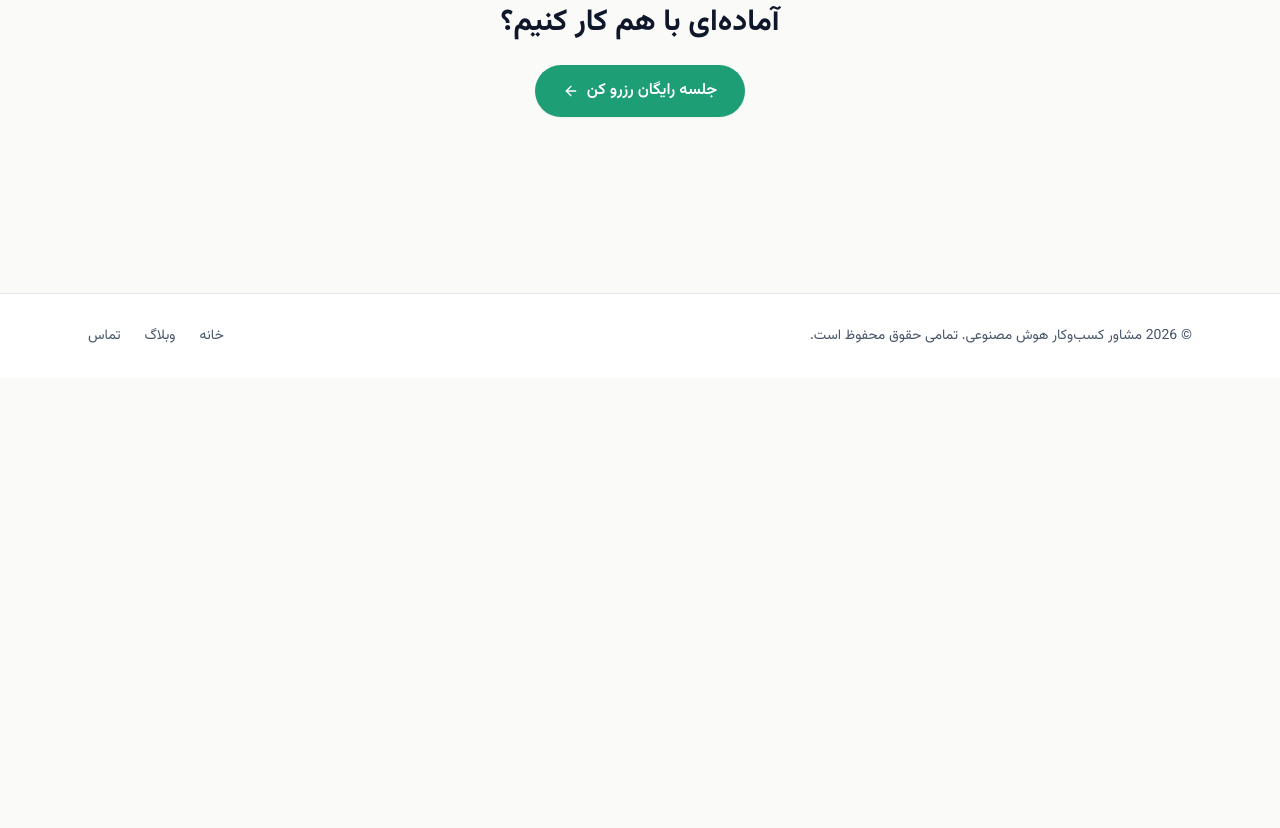
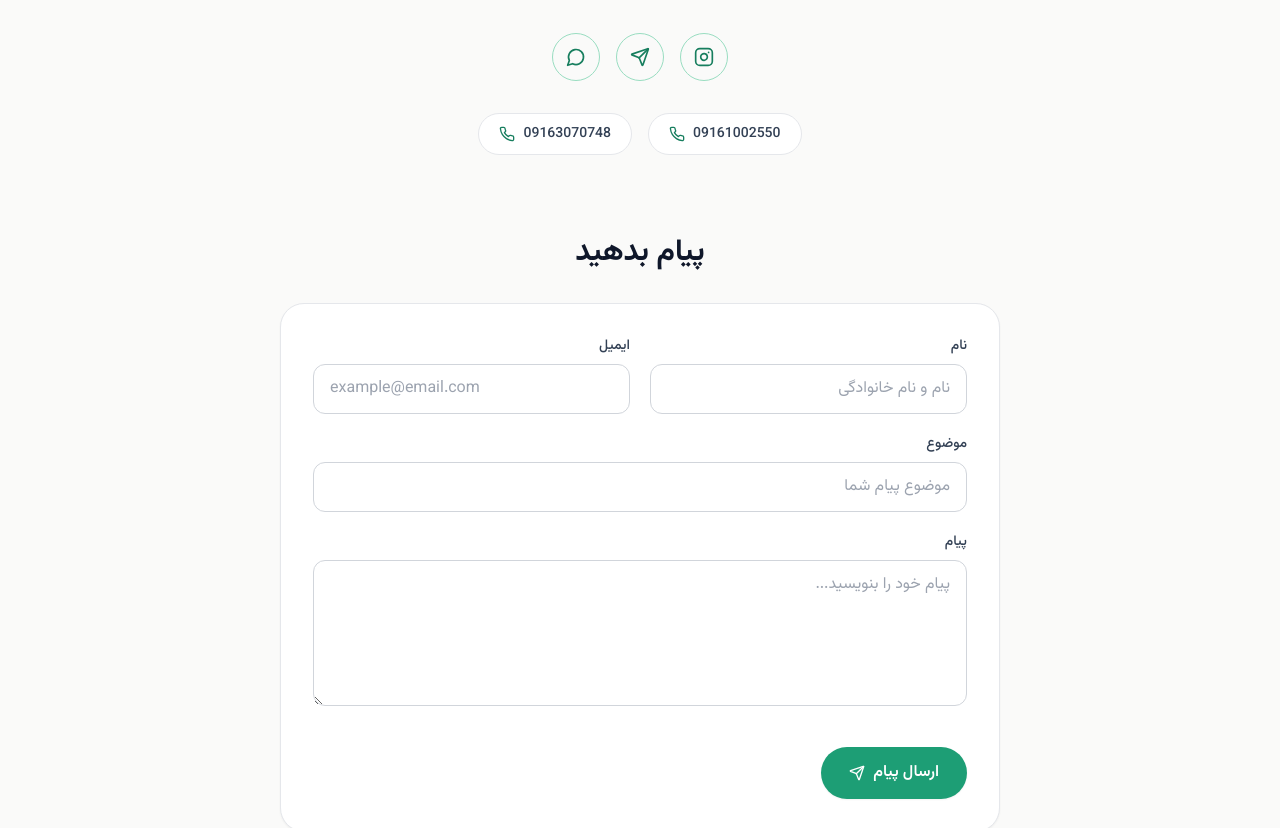
Before and after one commit to animooss-cell/personal-brand-site, a Next.js app: page /about in a window 1280 px wide. Shown: the part 3163-3991 px from the top of the page. Before the commit the page ends 3541 px from the top, so only its background shows below. Built offline with nearby package versions, Linux system fonts and the light colour scheme; no server answers; the database is empty.

Commit message:
add social links and contact form to about page

```diff
--- a/app/about/page.tsx
+++ b/app/about/page.tsx
@@ -14,9 +14,15 @@ import {
   Radio,
   Award,
   Handshake,
+  Instagram,
+  Send,
+  MessageCircle,
+  Twitter,
+  Phone,
 } from "lucide-react";
 import { createClient } from "@/lib/supabase/server";
 import { AboutContent, AboutTimelineItem, SiteSettings } from "@/lib/types";
+import AboutContactForm from "@/components/AboutContactForm";
 
 export const revalidate = 0;
 
@@ -62,6 +68,21 @@ const defaultCollaborations = [
   "شرکت فولاد خوزستان",
 ];
 
+const defaultSocialLinks: Record<string, string> = {
+  instagram: "https://www.instagram.com/startuping_ir",
+  telegram: "https://t.me/Staruping_ir",
+  whatsapp: "09161002550",
+  twitter: "",
+};
+
+const defaultPhoneNumbers = ["09161002550", "09163070748"];
+
+function toWhatsappHref(value: string) {
+  const digits = value.replace(/\D/g, "");
+  const normalized = digits.startsWith("0") ? `98${digits.slice(1)}` : digits;
+  return `https://wa.me/${normalized}`;
+}
+
 const defaultTimeline = [
   { title: "ارگانایزر رویداد ملی فرآفرین", place: "تهران، اهواز، مسجد سلیمان، شوشتر (با جهاد دانشگاهی)" },
   { title: "مدیر اجرایی نمایشگاه بزرگ استارتاپ‌های خوزستان (الکام استارز)", place: "۹۶، ۹۷، ۹۸" },
@@ -97,6 +118,23 @@ export default async function AboutPage() {
   const specialties = a?.specialties?.length ? a.specialties : defaultSpecialties;
   const collaborations = a?.collaborations?.length ? a.collaborations : defaultCollaborations;
   const timelineItems = timeline.length ? timeline : defaultTimeline;
+  const socialLinks: Record<string, string> = { ...defaultSocialLinks };
+  for (const [key, value] of Object.entries(a?.social_links ?? {})) {
+    if (value) socialLinks[key] = value;
+  }
+  const phoneNumbers = a?.phone_numbers?.length ? a.phone_numbers : defaultPhoneNumbers;
+
+  const socialItems = [
+    { key: "instagram", label: "اینستاگرام", icon: Instagram, href: socialLinks.instagram },
+    { key: "telegram", label: "تلگرام", icon: Send, href: socialLinks.telegram },
+    {
+      key: "whatsapp",
+      label: "واتساپ",
+      icon: MessageCircle,
+      href: socialLinks.whatsapp ? toWhatsappHref(socialLinks.whatsapp) : "",
+    },
+    { key: "twitter", label: "ایکس", icon: Twitter, href: socialLinks.twitter },
+  ].filter((item) => item.href);
 
   return (
     <div dir="rtl">
@@ -243,6 +281,57 @@ export default async function AboutPage() {
         </div>
       </section>
 
+      {/* شبکه‌های اجتماعی و راه‌های تماس */}
+      <section className="mx-auto max-w-3xl px-6 py-10">
+        <h2 className="mb-8 text-center text-2xl font-bold text-slate-900 md:text-3xl">
+          راه‌های ارتباطی
+        </h2>
+
+        {socialItems.length > 0 && (
+          <div className="mb-8 flex justify-center gap-4">
+            {socialItems.map((item) => {
+              const Icon = item.icon;
+              return (
+                <a
+                  key={item.key}
+                  href={item.href}
+                  target="_blank"
+                  rel="noopener noreferrer"
+                  aria-label={item.label}
+                  className="flex h-12 w-12 cursor-pointer items-center justify-center rounded-full border border-brand-200 text-brand-600 transition-colors duration-200 hover:bg-brand hover:text-white"
+                >
+                  <Icon className="h-5 w-5" aria-hidden="true" />
+                </a>
+              );
+            })}
+          </div>
+        )}
+
+        {phoneNumbers.length > 0 && (
+          <div className="flex flex-wrap justify-center gap-4">
+            {phoneNumbers.map((phone) => (
+              <a
+                key={phone}
+                href={`tel:${phone}`}
+                dir="ltr"
+                className="inline-flex cursor-pointer items-center gap-2 rounded-full border border-gray-200 bg-white px-5 py-2.5 text-sm font-medium text-slate-700 transition-colors duration-200 hover:border-brand hover:text-brand-700"
+              >
+                <Phone className="h-4 w-4 text-brand-600" aria-hidden="true" />
+                {phone}
+              </a>
+            ))}
+          </div>
+        )}
+      </section>
+
+      {/* فرم ارسال پیام */}
+      <section className="mx-auto max-w-3xl px-6 py-10">
+        <h2 className="mb-8 text-center text-2xl font-bold text-slate-900 md:text-3xl">
+          پیام بدهید
+        </h2>
+        <AboutContactForm />
+      </section>
+
       {/* CTA */}
       <section className="mx-auto max-w-3xl px-6 py-20 text-center">
         <h2 className="mb-6 text-2xl font-bold text-slate-900 md:text-3xl">
--- /dev/null
+++ b/components/AboutContactForm.tsx
@@ -0,0 +1,122 @@
+"use client";
+
+import { useState, type FormEvent } from "react";
+import { Send } from "lucide-react";
+import { createClient } from "@/lib/supabase/client";
+
+export default function AboutContactForm() {
+  const [submitting, setSubmitting] = useState(false);
+  const [submitted, setSubmitted] = useState(false);
+  const [error, setError] = useState<string | null>(null);
+
+  async function handleSubmit(e: FormEvent<HTMLFormElement>) {
+    e.preventDefault();
+    setSubmitting(true);
+    setError(null);
+
+    const form = e.currentTarget;
+    const data = new FormData(form);
+    const supabase = createClient();
+
+    const { error: insertError } = await supabase.from("contacts").insert({
+      name: data.get("name") as string,
+      email: data.get("email") as string,
+      subject: (data.get("subject") as string) || null,
+      message: data.get("message") as string,
+    });
+
+    setSubmitting(false);
+
+    if (insertError) {
+      setError("ارسال پیام با خطا مواجه شد. لطفاً دوباره تلاش کنید.");
+      return;
+    }
+
+    setSubmitted(true);
+  }
+
+  if (submitted) {
+    return (
+      <div className="rounded-3xl border border-brand-200 bg-brand-50 p-8 text-center">
+        <h3 className="mb-2 text-lg font-bold text-brand-700">پیام شما ارسال شد</h3>
+        <p className="text-sm leading-6 text-brand-700/80">به‌زودی پاسخ می‌دهم.</p>
+      </div>
+    );
+  }
+
+  return (
+    <form
+      onSubmit={handleSubmit}
+      className="rounded-3xl border border-gray-200 bg-white p-8 shadow-sm"
+    >
+      <div className="grid gap-5 md:grid-cols-2">
+        <div>
+          <label htmlFor="name" className="mb-2 block text-sm font-medium text-slate-700">
+            نام
+          </label>
+          <input
+            id="name"
+            name="name"
+            type="text"
+            required
+            className="w-full rounded-xl border border-gray-300 px-4 py-3 text-base text-slate-900 outline-none transition-colors duration-200 focus:border-brand focus:ring-2 focus:ring-brand-200"
+            placeholder="نام و نام خانوادگی"
+          />
+        </div>
+
+        <div>
+          <label htmlFor="email" className="mb-2 block text-sm font-medium text-slate-700">
+            ایمیل
+          </label>
+          <input
+            id="email"
+            name="email"
+            type="email"
+            required
+            dir="ltr"
+            className="w-full rounded-xl border border-gray-300 px-4 py-3 text-base text-slate-900 outline-none transition-colors duration-200 focus:border-brand focus:ring-2 focus:ring-brand-200"
+            placeholder="example@email.com"
+          />
+        </div>
+
+        <div className="md:col-span-2">
+          <label htmlFor="subject" className="mb-2 block text-sm font-medium text-slate-700">
+            موضوع
+          </label>
+          <input
+            id="subject"
+            name="subject"
+            type="text"
+            className="w-full rounded-xl border border-gray-300 px-4 py-3 text-base text-slate-900 outline-none transition-colors duration-200 focus:border-brand focus:ring-2 focus:ring-brand-200"
+            placeholder="موضوع پیام شما"
+          />
+        </div>
+
+        <div className="md:col-span-2">
+          <label htmlFor="message" className="mb-2 block text-sm font-medium text-slate-700">
+            پیام
+          </label>
+          <textarea
+            id="message"
+            name="message"
+            required
+            rows={5}
+            className="w-full rounded-xl border border-gray-300 px-4 py-3 text-base text-slate-900 outline-none transition-colors duration-200 focus:border-brand focus:ring-2 focus:ring-brand-200"
+            placeholder="پیام خود را بنویسید..."
+          />
+        </div>
+      </div>
+
+      {error && <p className="mt-4 rounded-xl bg-red-50 px-3 py-2 text-sm text-red-600">{error}</p>}
+
+      <button
+        type="submit"
+        disabled={submitting}
+        className="mt-8 inline-flex w-full cursor-pointer items-center justify-center gap-2 rounded-full bg-brand px-7 py-3.5 text-base font-semibold text-white shadow-sm transition-colors duration-200 hover:bg-brand-600 disabled:cursor-not-allowed disabled:opacity-70 sm:w-auto"
+      >
+        {submitting ? "در حال ارسال..." : "ارسال پیام"}
+        {!submitting && <Send className="h-4 w-4" aria-hidden="true" />}
+      </button>
+    </form>
+  );
+}
--- a/components/admin/AboutForm.tsx
+++ b/components/admin/AboutForm.tsx
@@ -31,8 +31,10 @@ export default function AboutForm({
   const [activities, setActivities] = useState(about.activities ?? []);
   const [collaborations, setCollaborations] = useState(about.collaborations ?? []);
   const [instagram, setInstagram] = useState(about.social_links?.instagram ?? "");
-  const [linkedin, setLinkedin] = useState(about.social_links?.linkedin ?? "");
+  const [telegram, setTelegram] = useState(about.social_links?.telegram ?? "");
+  const [whatsapp, setWhatsapp] = useState(about.social_links?.whatsapp ?? "");
   const [twitter, setTwitter] = useState(about.social_links?.twitter ?? "");
+  const [phoneNumbers, setPhoneNumbers] = useState(about.phone_numbers ?? []);
 
   const [timelineItems, setTimelineItems] = useState<TimelineDraftItem[]>(
     timeline.map((t) => ({ id: t.id, title: t.title, place: t.place ?? "" }))
@@ -80,7 +82,8 @@ export default function AboutForm({
         specialties: specialties.map((s) => s.trim()).filter(Boolean),
         activities: activities.map((s) => s.trim()).filter(Boolean),
         collaborations: collaborations.map((s) => s.trim()).filter(Boolean),
-        social_links: { instagram, linkedin, twitter },
+        social_links: { instagram, telegram, whatsapp, twitter },
+        phone_numbers: phoneNumbers.map((p) => p.trim()).filter(Boolean),
       })
       .eq("id", 1);
 
@@ -172,14 +175,22 @@ export default function AboutForm({
         <div className="rounded-2xl border border-gray-200 bg-white p-6">
           <h3 className="mb-4 text-sm font-bold text-slate-700">لینک‌های شبکه اجتماعی</h3>
 
-          <label className={labelClass}>اینستاگرام</label>
+          <label className={labelClass}>اینستاگرام (لینک کامل)</label>
           <input value={instagram} onChange={(e) => setInstagram(e.target.value)} dir="ltr" className={`mb-4 ${inputClass}`} />
 
-          <label className={labelClass}>لینکدین</label>
-          <input value={linkedin} onChange={(e) => setLinkedin(e.target.value)} dir="ltr" className={`mb-4 ${inputClass}`} />
+          <label className={labelClass}>تلگرام (لینک کامل)</label>
+          <input value={telegram} onChange={(e) => setTelegram(e.target.value)} dir="ltr" className={`mb-4 ${inputClass}`} />
 
-          <label className={labelClass}>توییتر / X</label>
+          <label className={labelClass}>واتساپ (شماره موبایل)</label>
+          <input value={whatsapp} onChange={(e) => setWhatsapp(e.target.value)} dir="ltr" className={`mb-4 ${inputClass}`} />
+
+          <label className={labelClass}>ایکس / توییتر (لینک کامل)</label>
           <input value={twitter} onChange={(e) => setTwitter(e.target.value)} dir="ltr" className={inputClass} />
+        </div>
+
+        <div className="rounded-2xl border border-gray-200 bg-white p-6">
+          <h3 className="mb-4 text-sm font-bold text-slate-700">شماره‌های تماس</h3>
+          <TagListEditor items={phoneNumbers} onChange={setPhoneNumbers} placeholder="مثلاً 09161002550" />
         </div>
       </div>
 
--- a/lib/types.ts
+++ b/lib/types.ts
@@ -98,6 +98,7 @@ export type AboutContent = {
   activities: string[];
   collaborations: string[];
   social_links: Record<string, string>;
+  phone_numbers: string[];
 };
 
 export type AboutTimelineItem = {
```
Also changed, not shown: 2 other files (tests, documents, lock files or other folders).
